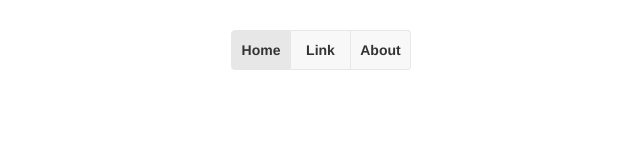
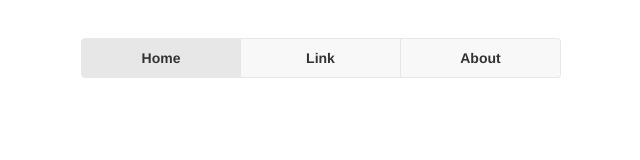
Before and after one commit to Balaman/css-tab, a plain HTML site: page tab.html in a window 1280 px wide. Shown: the whole page, without its empty margins (319-959 px from the left). Drawn offline with Linux system fonts and the light colour scheme.

Commit message:
change width

```diff
--- a/tab.html
+++ b/tab.html
@@ -4,11 +4,6 @@
 	<meta charset="UTF-8">
 	<title>Document</title>
 	<style>
-		*{
-			margin: 0;
-			padding: 0;
-			border: none;
-		}
 		body{
 		  padding-top: 50px;
 		  font-family: "Helvetica Neue",Helvetica,Arial,sans-serif;
@@ -23,10 +18,9 @@
 		  left: 50%;
 		  top: 50%;
 		  transform: translate(-50%, -50%);
-			width: 180px;
+		  width: 90%;
+		  max-width: 480px;
 		  height: 40px;
-	/*		box-sizing: border-box;
-			border: 1px solid #e1e1e8;*/
 		  border-radius: 4px;
 		}
 		.tab-input{
@@ -34,8 +28,10 @@
 		  position: absolute;
 		  width: 33.333%;
 		  height: 100%;
+		  margin: 0;
 		  opacity: 0;
 		  z-index: 6;
+		  cursor:pointer;
 		}
 		.tab-input2{
 		  left: 33.333%;
```
Lines whose indentation alone changed are shown as unchanged.
